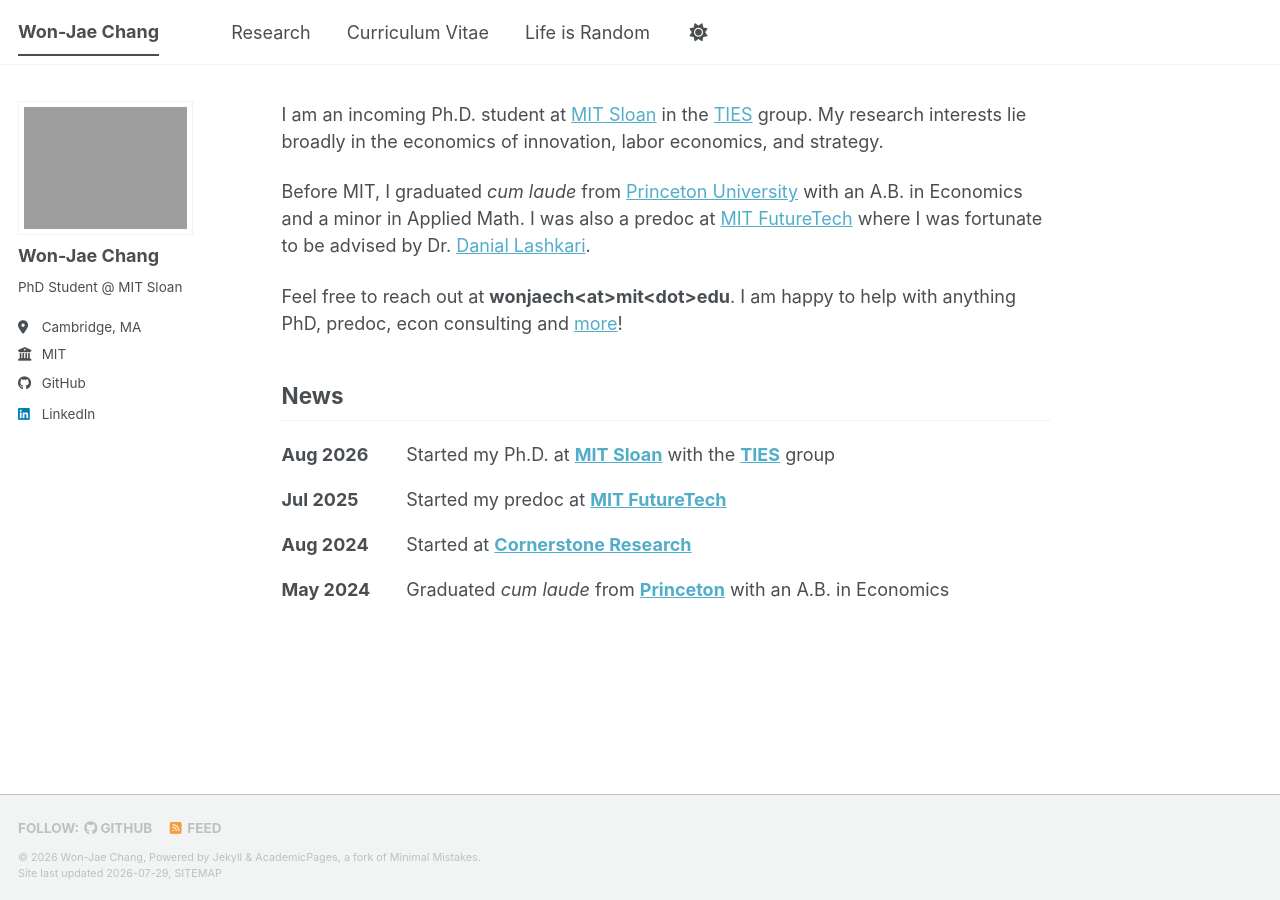
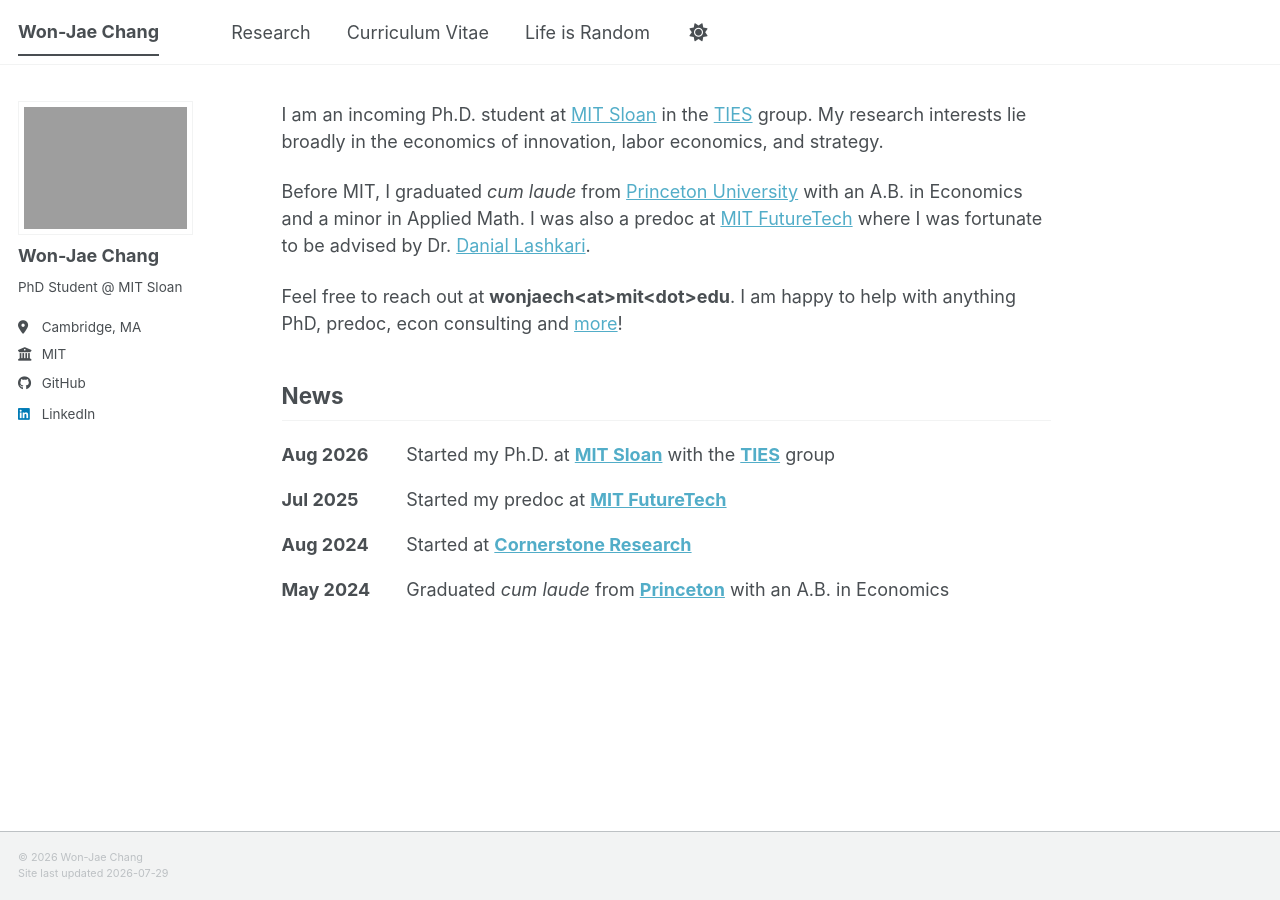
Before and after one commit to wonjaechang/wonjaechang, a Jekyll site: the page built from _pages/about.md, in a window 1280 px wide. Built offline with Jekyll 4.4.1, drawn with Linux system fonts in a browser that asks for light colours; a script bundle is joined from its source files by our own code; library files that are not in the unit come from our copies.

Commit message:
some big changes

```diff
--- a/_includes/footer.html
+++ b/_includes/footer.html
@@ -1,25 +1,6 @@
 {% include base_path %}
 
-{% if site.author.github or site.author.bitbucket or site.atom_feed.hide != true %}
-<div class="page__footer-follow">
-  <ul class="social-icons">
-    {% if site.data.ui-text[site.locale].follow_label %}
-      <li><strong>{{ site.data.ui-text[site.locale].follow_label }}</strong></li>
-    {% endif %}
-    {% if site.author.github %}
-      <li><a href="https://github.com/{{ site.author.github }}"><i class="fab fa-github" aria-hidden="true"></i> GitHub</a></li>
-    {% endif %}
-    {% if site.author.bitbucket %}
-      <li><a href="https://bitbucket.org/{{ site.author.bitbucket }}"><i class="fab fa-bitbucket" aria-hidden="true"></i> Bitbucket</a></li>
-    {% endif %}
-    {% if site.atom_feed.hide != true %}
-    <li><a href="{% if site.atom_feed.path %}{{ site.atom_feed.path }}{% else %}{{ base_path }}/feed.xml{% endif %}"><i class="fa fa-fw fa-rss-square" aria-hidden="true"></i> {{ site.data.ui-text[site.locale].feed_label | default: "Feed" }}</a></li>
-    {% endif %}
-  </ul>
+<div class="page__footer-copyright">
+  &copy; {{ site.time | date: '%Y' }} {{ site.name | default: site.title }}<br />
+  Site last updated {{ "now" | date: '%Y-%m-%d' }}
 </div>
-{% endif %}
-
-<div class="page__footer-copyright">
-  &copy; {{ site.time | date: '%Y' }} {{ site.name | default: site.title }}, {{ site.data.ui-text[site.locale].powered_by | default: "Powered by" }} <a href="https://jekyllrb.com" rel="nofollow">Jekyll</a> &amp; <a href="https://github.com/academicpages/academicpages.github.io">AcademicPages</a>, a fork of <a href="https://mademistakes.com/work/minimal-mistakes-jekyll-theme/" rel="nofollow">Minimal Mistakes</a>.<br />
-  Site last updated {{ "now" | date: '%Y-%m-%d' }}, <a href="/sitemap/" style="text-transform: uppercase;">{{ site.data.ui-text[site.locale].site_map | default: "Sitemap" }}</a>
-</div>
--- /dev/null
+++ b/_sass/_custom.scss
@@ -0,0 +1,20 @@
+/* ==========================================================================
+   CUSTOM OVERRIDES
+   Personal tweaks on top of the Academic Pages theme.
+   Imported last from assets/css/main.scss so these win.
+   ========================================================================== */
+
+/* inline accent color, usable as <span class="accent">…</span> in Markdown */
+.accent {
+  color: #306E8E;
+}
+
+/* square avatar instead of the theme's circle */
+.author__avatar img {
+  border-radius: 0;
+}
+
+/* smaller footer credit line */
+.page__footer-copyright {
+  font-size: 0.6em;
+}
--- a/assets/css/main.scss
+++ b/assets/css/main.scss
@@ -39,8 +39,7 @@
 
     "vendor/font-awesome/fontawesome",
     "vendor/font-awesome/solid",
-    "vendor/font-awesome/brands"
+    "vendor/font-awesome/brands",
+
+    "custom"
 ;
-.accent { color: #306E8E; }
-.author__avatar img { border-radius: 0; }
-.page__footer-copyright { font-size: 0.6em; }
```
